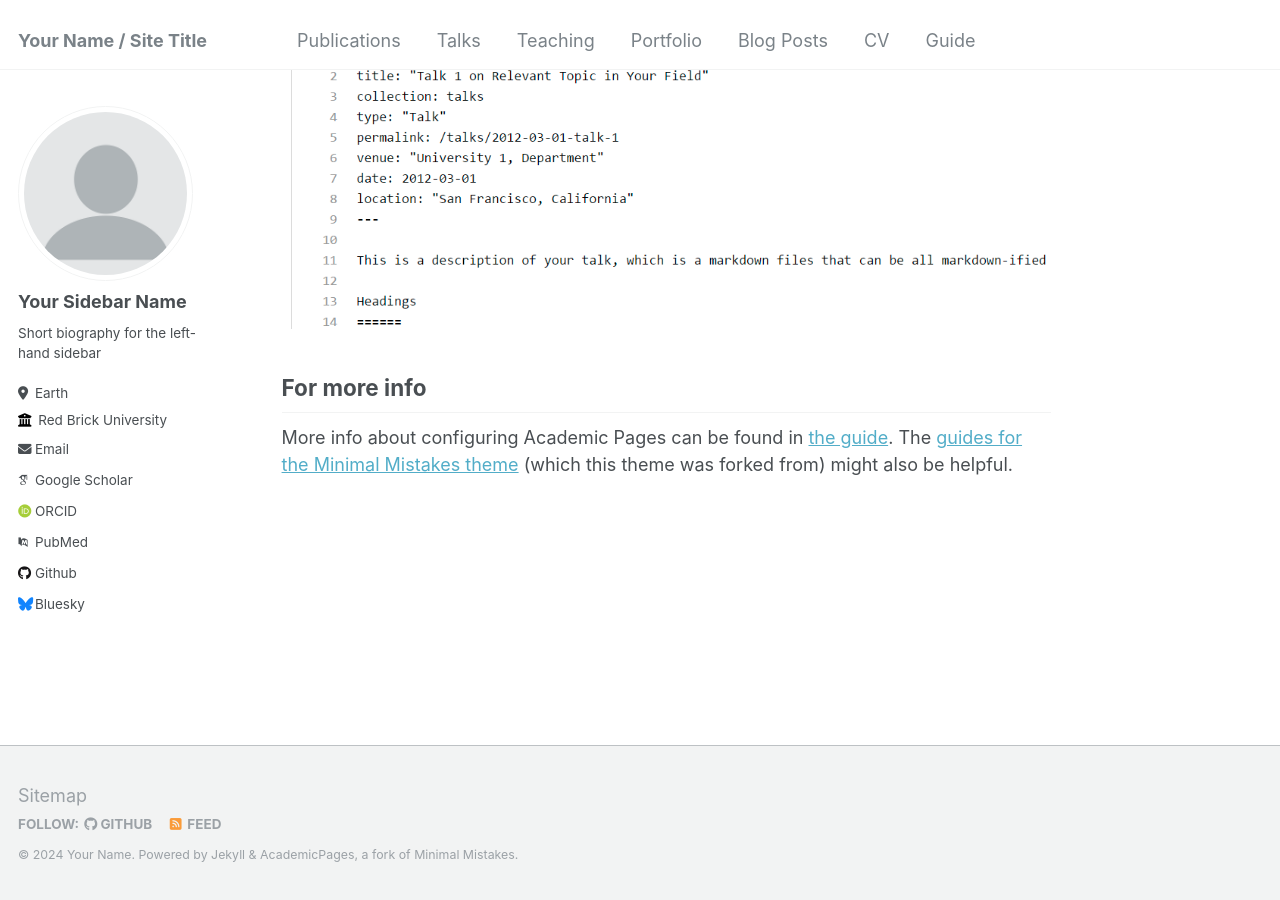
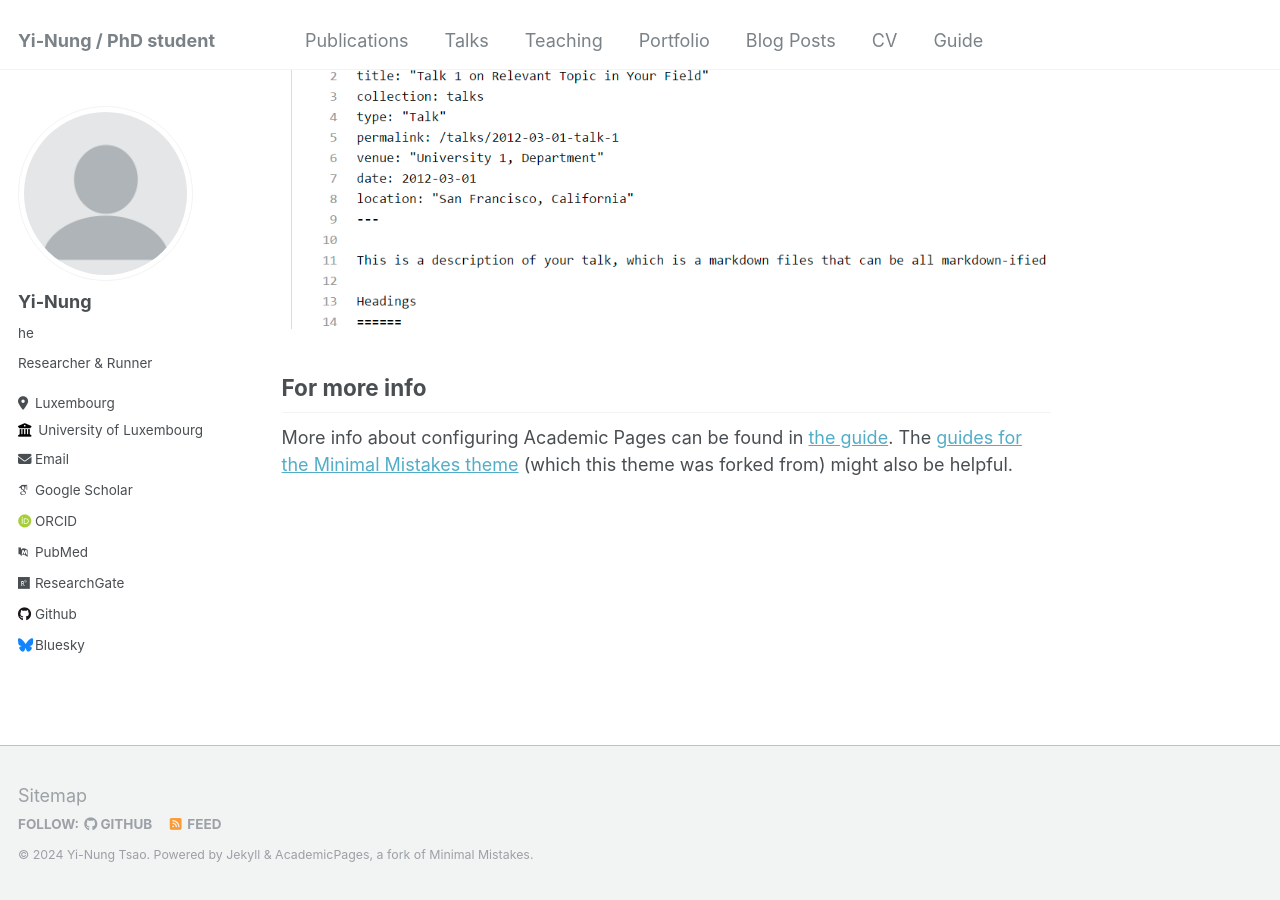
Before and after one commit to ytsao/ytsao.github.io, a Jekyll site: the page built from _pages/about.md, in a window 1280 px wide and 900 px high, scrolled down 2660 px. Built offline with Jekyll 4.4.1, drawn with Linux system fonts in a browser that asks for light colours; some web fonts are replaced.

Commit message:
update partial _config.yml

```diff
--- a/_config.yml
+++ b/_config.yml
@@ -8,13 +8,13 @@
 
 # Basic Site Settings
 locale                   : "en-US"
-title                    : "Your Name / Site Title"
+title                    : "Yi-Nung / PhD student"
 title_separator          : "-"
-name                     : &name "Your Name"
-description              : &description "personal description"
-url                      : https://academicpages.github.io # the base hostname & protocol for your site e.g. "https://mmistakes.github.io"
+name                     : &name "Yi-Nung Tsao"
+description              : &description "Runner"
+url                      : https://ytsao.github.io # the base hostname & protocol for your site e.g. "https://mmistakes.github.io"
 baseurl                  : "" # the subpath of your site, e.g. "/blog"
-repository               : "academicpages/academicpages.github.io"
+repository               : "ytsao/ytsao.github.io"
 
 # Site Author - The following control what appear as part of the author content on the side bar.
 #               If a field is blank the icon and link will not appear, otherwise it will be shown.
@@ -22,22 +22,22 @@ repository               : "academicpages/academicpages.github.io"
 author:
   # Biographic information
   avatar           : "profile.png"
-  name             : "Your Sidebar Name"
-  pronouns         : # example: "she/her"
-  bio              : "Short biography for the left-hand sidebar"
-  location         : "Earth"
-  employer         : "Red Brick University"
+  name             : "Yi-Nung"
+  pronouns         : "he" # example: "she/her"
+  bio              : "Researcher & Runner"
+  location         : "Luxembourg"
+  employer         : "University of Luxembourg"
   uri              : # URL
-  email            : "none@example.org"
+  email            : "yi-nung.tsao@uni.lu"
 
   # Academic websites
   arxiv            : # URL - Update with the correct link to your profile
-  googlescholar    : "https://scholar.google.com/citations?user=PS_CX0AAAAAJ"
+  googlescholar    : "https://scholar.google.com/citations?user=E9TvuQMAAAAJ&hl=zh-TW"
   impactstory      : # URL
-  orcid            : "http://orcid.org/yourorcidurl"
+  orcid            : "https://orcid.org/0009-0001-4488-0236"
   semantic         : # URL
   pubmed           : "https://www.ncbi.nlm.nih.gov/pubmed/?term=john+snow"
-  researchgate     : # URL
+  researchgate     : "https://www.researchgate.net/profile/Yi-Nung-Tsao?ev=hdr_xprf&_sg=-x_UgyfEd0XUXnqfwrlC9CMCqNRZ7A7JystTfh3czZFJPxUSCIy5FVYOXad_M25qME6pEsy_BvJxM49uW7SArt05&_tp=eyJjb250ZXh0Ijp7ImZpcnN0UGFnZSI6ImhvbWUiLCJwYWdlIjoiaG9tZSIsInBvc2l0aW9uIjoiZ2xvYmFsSGVhZGVyIn19"
 
   # Repositories and software development
   bitbucket        : # Username - Update with your username on the site
```
